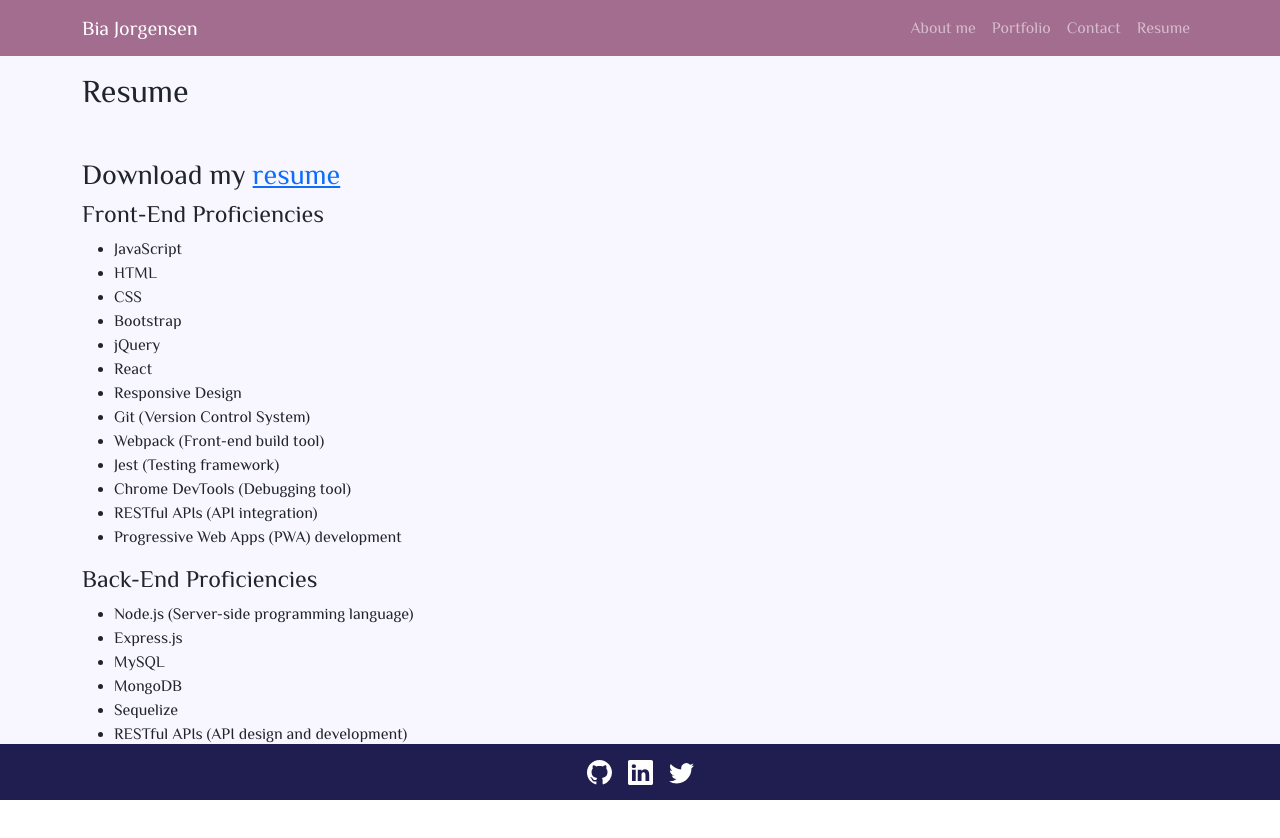
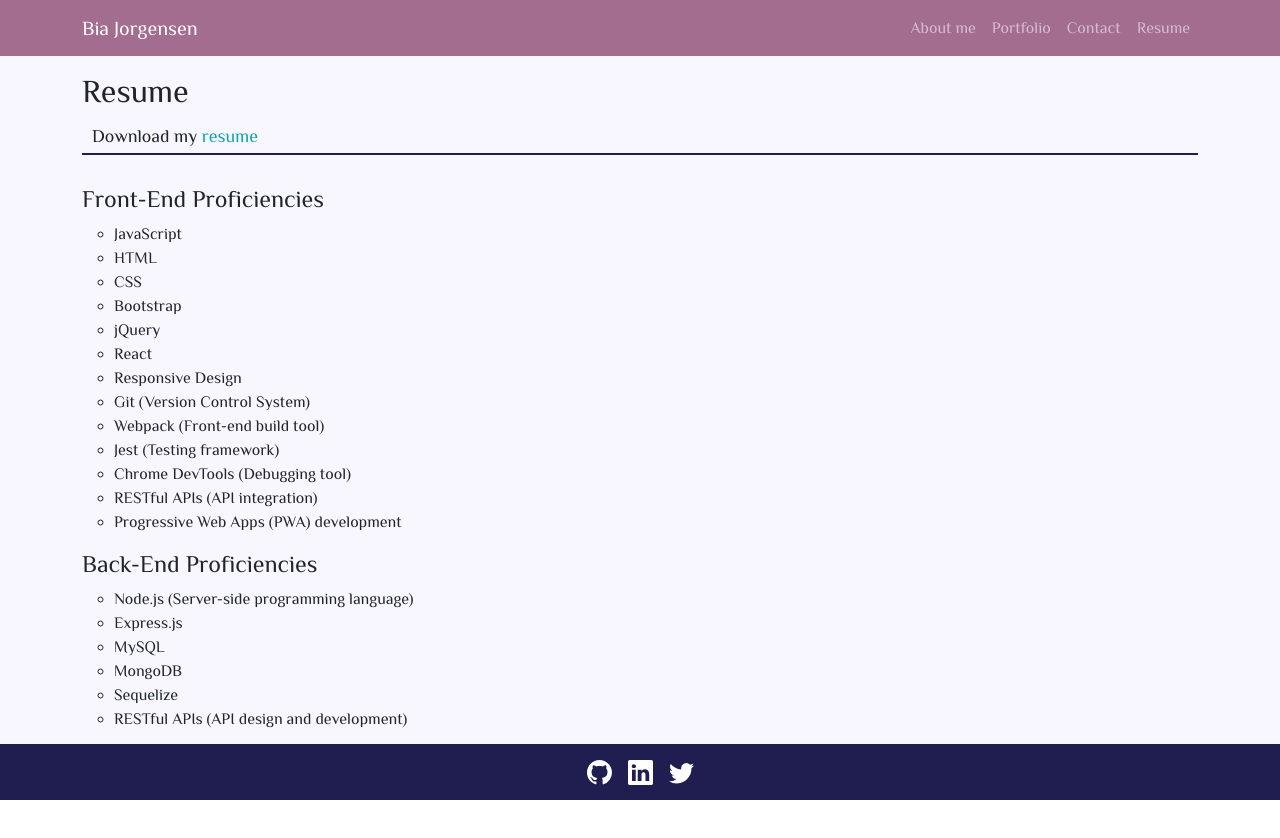
Before and after one commit to BiaJorgensen/bia-jorgensen-portfolio, a React (Create React App) app: page /resume in a window 1280 px wide. Shown: the top 838 px of the page. Built offline with nearby package versions, Linux system fonts and the light colour scheme.

Commit message:
Modified h3 and li styles

```diff
--- a/src/pages/Resume.js
+++ b/src/pages/Resume.js
@@ -3,12 +3,13 @@ import { Link } from 'react-router-dom';
 import CV from '../assets/bia-jorgensen-cv.pdf';
 import { frontEndList } from '../helpers/FrontEndList';
 import { backEndList } from '../helpers/BackEndList';
+import '../styles/Resume.css'
 
 export default function Resume() {
   return (
     <div>
-      <h2 className="mt-3 mb-5">Resume</h2>
-      <h3>Download my <Link to={CV} target="_blank" download>resume</Link></h3>
+      <h2 className="my-3">Resume</h2>
+      <h3 id='download'>Download my <Link to={CV} target="_blank" download className="link">resume</Link></h3>
       <h4>Front-End Proficiencies</h4>
       <ul>
         {/* Mapping though list to populate all items in the array without repeating <li> */}
--- /dev/null
+++ b/src/styles/Resume.css
@@ -0,0 +1,11 @@
+li {
+    list-style-type: circle;
+}
+
+#download {
+    font-size: 18px;
+    padding-bottom: 5px;
+    padding-left: 10px;
+    border-bottom: 2px double #201E50;
+    margin-bottom: 30px
+}
```
